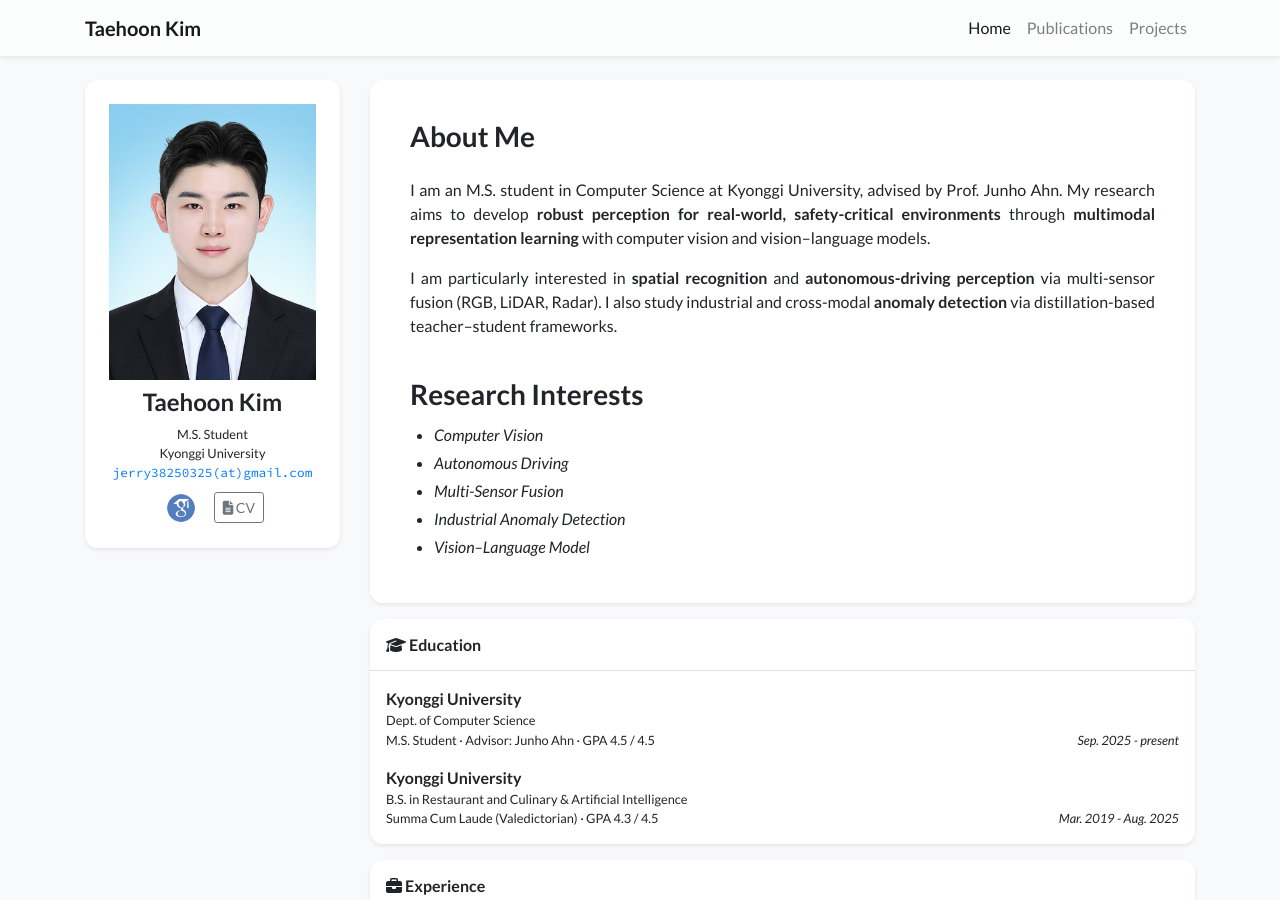
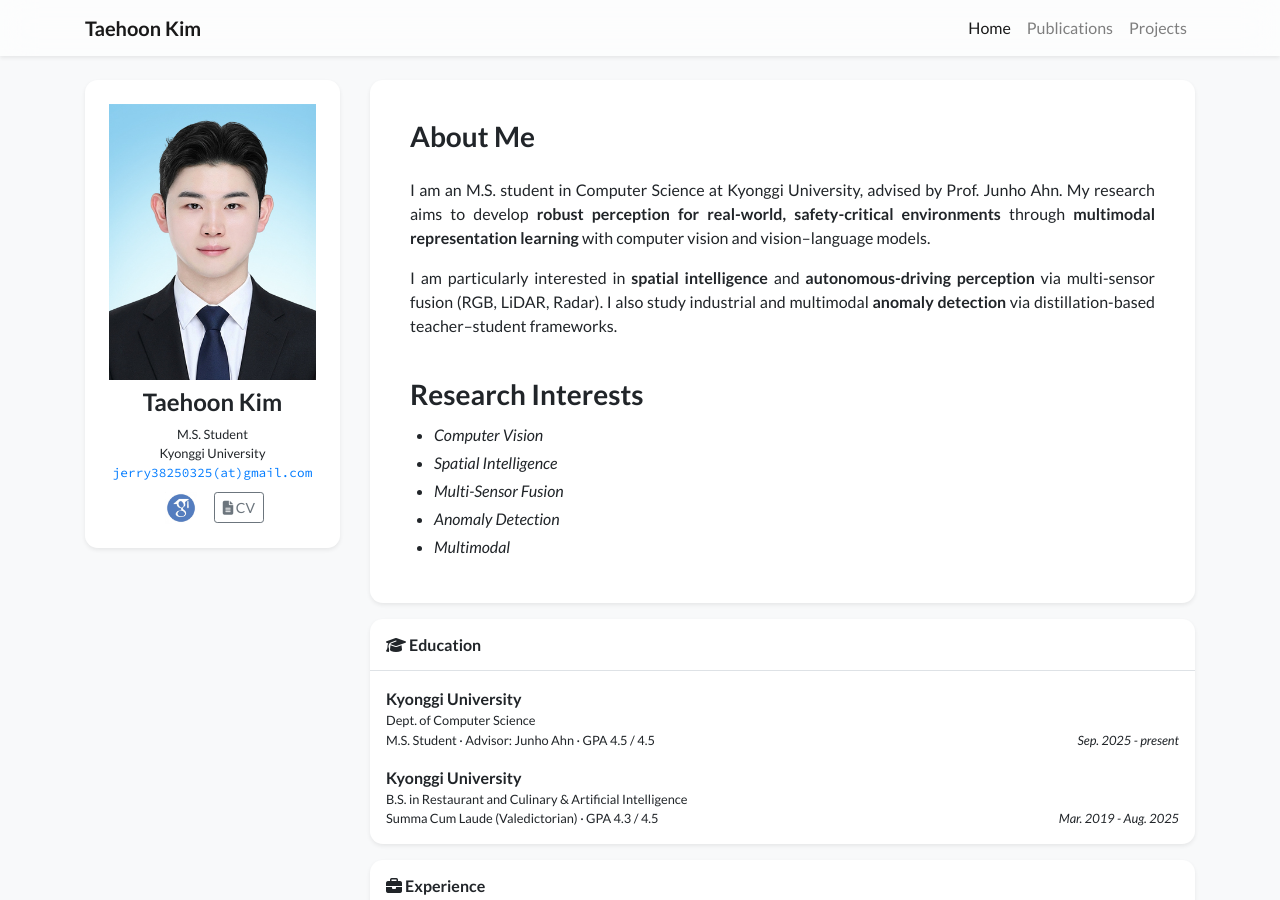
Before and after one commit to Maruu0127/Maruu0127.github.io, a Jekyll site: the page built from index.html, in a window 1280 px wide and 900 px high. Built offline with Jekyll 4.4.1, drawn with Linux system fonts in a browser that asks for light colours; nearby versions of some CDN libraries; a style sheet for code colours, icons or effects is not loaded.

Commit message:
Update About Me bio and Research Interests
Co-Authored-By: Claude Opus 4.8 <noreply@anthropic.com>

```diff
--- a/_data/profile.yml
+++ b/_data/profile.yml
@@ -25,18 +25,18 @@ short_bio: >-
     through <strong>multimodal representation learning</strong> with computer vision and vision–language models.
   </p>
   <p>
-    I am particularly interested in <strong>spatial recognition</strong> and <strong>autonomous-driving perception</strong> via
-    multi-sensor fusion (RGB, LiDAR, Radar). I also study industrial and cross-modal
+    I am particularly interested in <strong>spatial intelligence</strong> and <strong>autonomous-driving perception</strong> via
+    multi-sensor fusion (RGB, LiDAR, Radar). I also study industrial and multimodal
     <strong>anomaly detection</strong> via distillation-based teacher–student frameworks.
   </p>
 
 # --- 관심 연구 분야 (홈 화면 About Me 아래 카드에 표시) ---
 research_interests:
 - "Computer Vision"
-- "Autonomous Driving"
+- "Spatial Intelligence"
 - "Multi-Sensor Fusion"
-- "Industrial Anomaly Detection"
-- "Vision–Language Model"
+- "Anomaly Detection"
+- "Multimodal"
 
 portrait_url: /assets/images/photos/taehoon-kim.jpg
 # portrait_caption: >-
```
Also changed, not shown: 1 other file.
